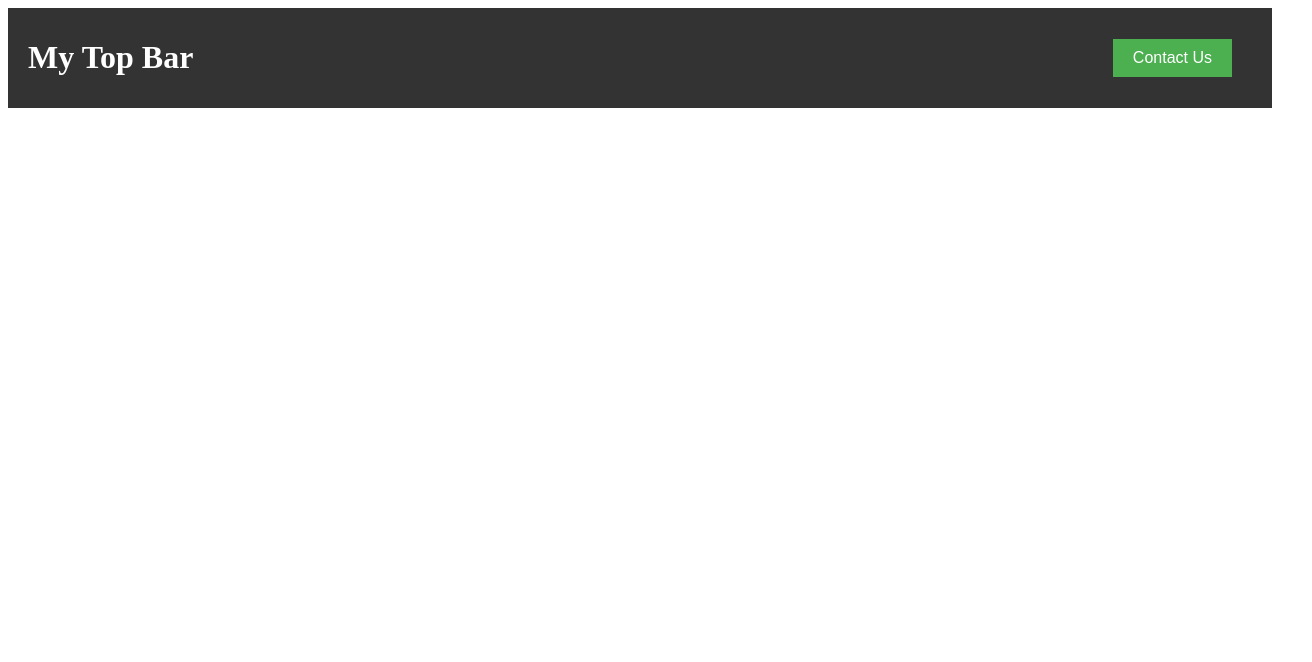
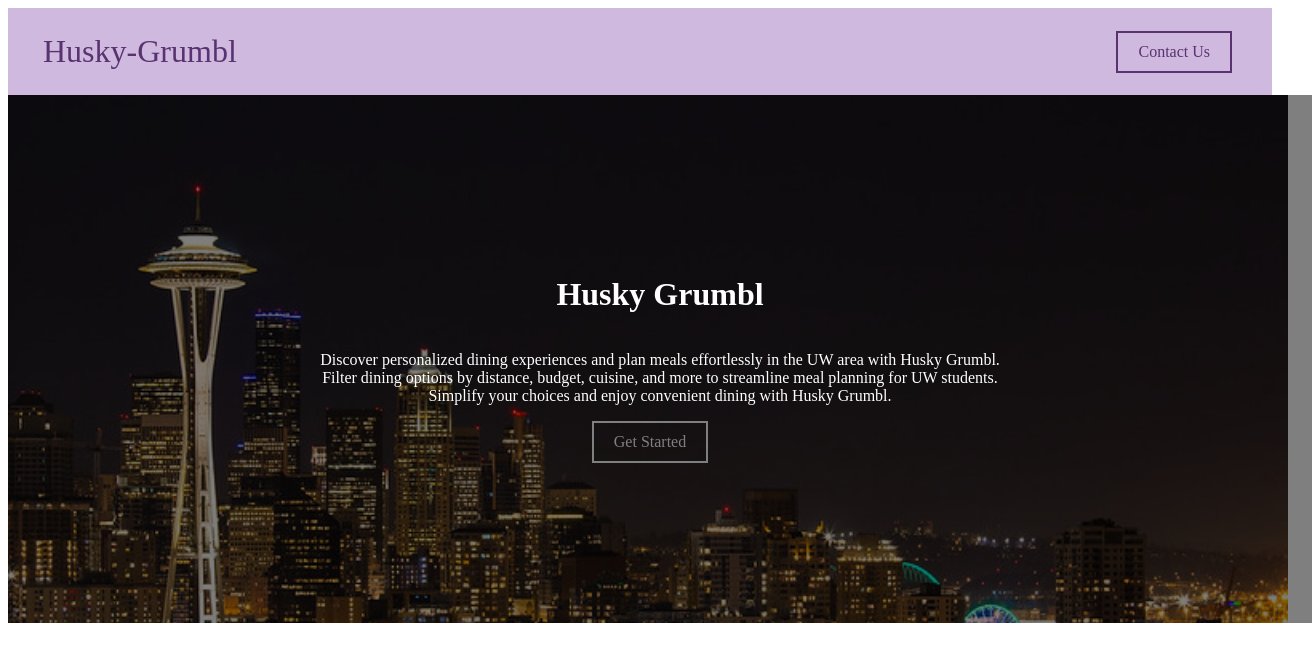
Before and after one commit to hcp-uw/Husky-Grumbl, a React (Create React App) app in the folder frontend/: page /home-page in a window 1280 px wide. Shown: the top 662 px of the page, 1312 px wide, since content can reach past the window. Built offline with nearby package versions, Linux system fonts and the light colour scheme.

Commit message:
homepage, contact us, and top bar

```diff
--- a/frontend/package.json
+++ b/frontend/package.json
@@ -6,6 +6,7 @@
     "axios": "^1.4.0",
     "react": "^18.2.0",
     "react-dom": "^18.2.0",
+    "react-router-dom": "^6.22.3",
     "react-scripts": "5.0.1",
     "react-sortablejs": "^6.1.4",
     "sortablejs": "^1.15.0"
--- a/frontend/src/App.js
+++ b/frontend/src/App.js
@@ -1,35 +1,30 @@
 import './App.css' // import css file
 import { useEffect, useState, Component } from 'react';
-import { BrowserRouter as Router, Route, Switch } from 'react-router-dom';
+import { BrowserRouter as Router, Route, Routes } from 'react-router-dom';
 import axios from 'axios';
 import TopBar from './TopBar';
 import ContactUs from './ContactUs';
+import HomePage from './HomePage';
+import ExplorePage from './ExplorePage';
 
 function realApiCall(name) {
   return axios.get(`http://localhost:8000/greeting/${name}`)
 }
-
-// function App () {
-
-//   return (
-//     <div>
-//       <TopBar />
-//     </div>
-//   )
-
-// }
 
 function App() {
   return (
     <Router>
       <div>
         <TopBar />
-        <Switch>
-          <Route path="/contact-us">
-            <ContactUs />
+        <Routes>
+          <Route path="/home-page" element={<HomePage />} />
+          <Route path="/explore-page" element={<ExplorePage />} />
+          <Route path="/contact-us" element={<ContactUs />}>
+
+            {/* <ContactUs /> */}
           </Route>
           {/* Define other routes if needed */}
-        </Switch>
+        </Routes>
       </div>
     </Router>
   );
--- /dev/null
+++ b/frontend/src/ExplorePage.js
@@ -0,0 +1,12 @@
+import React from 'react';
+
+const ExplorePage = () => {
+  return (
+    <div>
+      <h2>Explore Page</h2>
+      <p>This is the Explore page.</p>
+    </div>
+  );
+}
+
+export default ExplorePage;
--- /dev/null
+++ b/frontend/src/HomeHeader.css
@@ -0,0 +1,54 @@
+.home-header {
+    position: relative;
+    background-image: url('./images/seattle-home-header-background.jpeg');
+    color: #fff;
+    padding: 160px 20px;
+    /* background-size: contain;
+    background-repeat: no-repeat; */
+    background-size: 100vw 100vh;
+    background-repeat: no-repeat;
+    width: 100%;
+    height: 100%;
+    display: flex;
+    flex-direction: column;
+    justify-content: space-between;
+    align-items: center;
+    text-align: center;
+}
+
+.home-header::before {
+    content: ''; /* Required for pseudo-element */
+    position: absolute; /* Position the pseudo-element absolutely */
+    top: 0; /* Align the pseudo-element to the top of the parent */
+    left: 0; /* Align the pseudo-element to the left of the parent */
+    width: 100%; /* Cover the entire width of the parent */
+    height: 100%; /* Cover the entire height of the parent */
+    background-color: rgba(0, 0, 0, 0.5); /* Semi-transparent black color */
+    z-index: 0;
+}
+
+.home-header-content {
+    position: relative; /* Ensure content is positioned relative to the header */
+    z-index: 1; /* Ensure content is above the pseudo-element */
+}
+
+  /* Style for the Explore Page button */
+  .explore-button {
+    background-color: none;
+    /* border: none; */
+    border: 2px solid #fff; /* Purple border */
+    color: #fff;
+    /* color: white; */
+    padding: 10px 20px;
+    text-align: center;
+    text-decoration: none;
+    display: inline-block;
+    font-size: 16px;
+    margin-right: 20px; /* Add some margin to separate it from other content */
+    cursor: pointer;
+  }
+
+  /* Hover effect for the Contact Us button */
+  .explore-button:hover {
+    background-color: #C6ABD8;
+  }
--- /dev/null
+++ b/frontend/src/HomeHeader.js
@@ -0,0 +1,19 @@
+import React from 'react';
+import { Link } from 'react-router-dom';
+import './HomeHeader.css';
+
+const HomeHeader = () => {
+  return (
+    <div className="home-header">
+        <h1 className="home-header-content">Husky Grumbl</h1>
+        <p className="home-header-content">
+            Discover personalized dining experiences and plan meals effortlessly in the UW area with Husky Grumbl. <br/>
+            Filter dining options by distance, budget, cuisine, and more to streamline meal planning for UW students. <br/>
+            Simplify your choices and enjoy convenient dining with Husky Grumbl. <br/>
+        </p>
+        <Link to="/explore-page" className="explore-button">Get Started</Link>
+    </div>
+  );
+}
+
+export default HomeHeader;
--- /dev/null
+++ b/frontend/src/HomePage.js
@@ -0,0 +1,14 @@
+import React from 'react';
+import './HomePage.css';
+import HomeHeader from './HomeHeader';
+
+const HomePage = () => {
+
+  return (
+    <div className="home-container">
+        <HomeHeader />
+    </div>
+  );
+}
+
+export default HomePage;
--- a/frontend/src/TopBar.css
+++ b/frontend/src/TopBar.css
@@ -1,7 +1,7 @@
 /* TopBar.css */
 
 .top-bar {
-    background-color: #333;
+    background-color: #CFB9DF;
     color: #fff;
     padding: 10px 20px;
     display: flex;
@@ -11,9 +11,11 @@
 
   /* Style for the Contact Us button */
 .contact-button {
-    background-color: #4CAF50;
-    border: none;
-    color: white;
+    background-color: none;
+    /* border: none; */
+    border: 2px solid #583370; /* Purple border */
+    color: #583370;
+    /* color: white; */
     padding: 10px 20px;
     text-align: center;
     text-decoration: none;
@@ -25,5 +27,13 @@
 
   /* Hover effect for the Contact Us button */
   .contact-button:hover {
-    background-color: #45a049;
+    background-color: #C6ABD8;
   }
+
+  .top-bar-title {
+    margin: 15px; /* Remove default margin */
+    font-size: 2rem; /* Adjust font size as needed */
+    text-decoration: none; /* Remove default underline */
+    color: #583370; /* Set text color */
+    /* Add any additional styles you want for the title */
+  }
--- a/frontend/src/TopBar.js
+++ b/frontend/src/TopBar.js
@@ -4,19 +4,12 @@ import './TopBar.css';
 
 const TopBar = () => {
 
-//   const handleContactClick = () => {
-//     // Logic to execute when the button is clicked
-//     console.log('Contact Us button clicked!');
-//     // You can add more logic here, like opening a contact form modal, navigating to a contact page, etc.
-//   };
   return (
     <div className="top-bar">
-      <h1>My Top Bar</h1>
-      <button Link to="/contact-us" className="contact-button">Contact Us</button>
+      <Link to="/home-page" className="top-bar-title">Husky-Grumbl</Link>
+      <Link Link to="/contact-us" className="contact-button">Contact Us</Link>
     </div>
   );
-
-
 }
 
 export default TopBar;
```
Also changed, not shown: frontend/src/HomePage.css (added), frontend/src/images/seattle-home-header-background.jpeg (added), 1 other file (tests, documents, lock files or other folders).
